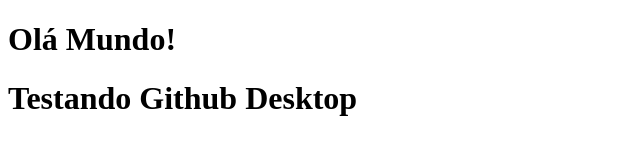
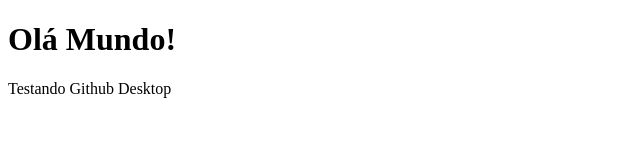
Before and after one commit to Drobenn/LTPW, a plain HTML site: page Aula/index.html in a window 1280 px wide. Shown: the whole page, without its empty margins (0-640 px from the left). Drawn offline with Linux system fonts and the light colour scheme.

Commit message:
mudança
alteração solicitada

```diff
--- a/Aula/index.html
+++ b/Aula/index.html
@@ -8,6 +8,6 @@
 </head>
 <body>
     <h1> Olá Mundo!</h1>
-    <h1> Testando Github Desktop</h1>
+    <p> Testando Github Desktop</p>
 </body>
 </html>
```
